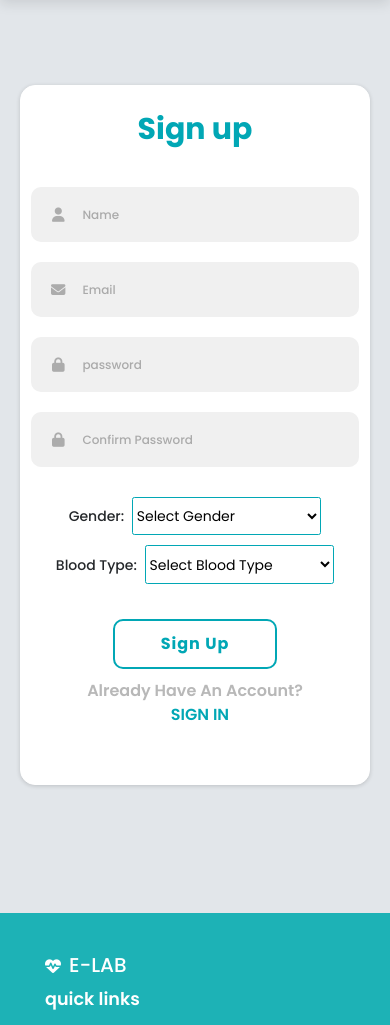
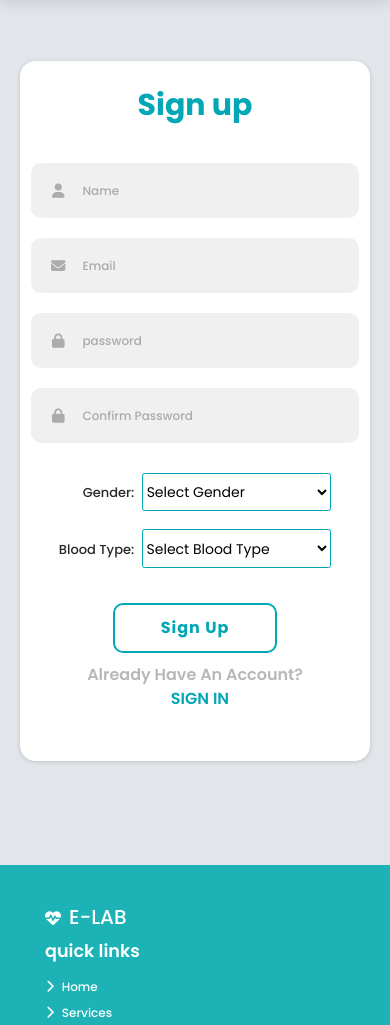
Before and after one commit to AliEissa74/E-lab-flask-App, a Flask app: page /signup in a window 390 px wide. Shown: the part 43-1068 px from the top of the page. Run offline with Flask 3, Linux system fonts and the light colour scheme; some libraries are stand-ins or nearby versions.

Commit message:
version 3

```diff
--- a/static/css/form.css
+++ b/static/css/form.css
@@ -243,7 +243,7 @@
 @media (max-width:450px){
 
   html{
-    font-size: 40%;
+    font-size: 50%;
   }
 
   .formbox .row .image{
@@ -257,5 +257,8 @@
     justify-content: center;
     margin: 0 auto;
   }
+  .gender select{
+    font-size: 12px;
+  }
 
 }
--- a/static/css/sign.css
+++ b/static/css/sign.css
@@ -210,6 +210,7 @@
 @media screen and (max-width: 600px) {
   form {
     width: 330px;
+    margin: 13rem auto;
   }
   .signup{
     width: 350px;
@@ -229,11 +230,17 @@
     text-align: center;
   }
   .signup .form-group label{
-    font-size: 14px;
+    font-size: 13px;
     font-weight: 500;
-    margin-bottom: 10px;
     display: inline;
     color: var(--black);
+  }
+  .signup .form-group option{
+    font-size: 14px;
+  }
+  .gender{
+    margin-left: 12px;
+    margin-bottom: 8px;
   }
 }
 
--- a/templates/diagnoses/diabetes.html
+++ b/templates/diagnoses/diabetes.html
@@ -53,7 +53,7 @@
               <div class="gender">
                 <label for="gender">Gender</label>
                   <select id="gender" name="Gender" >
-                    <option class="box" value="" disabled selected>*Please Select*</option>
+                    <option value="" disabled selected>*Please Select*</option>
                     <option value=1 name="Gender">male</option>
                     <option value=0 name="Gender">female</option>
 
```
Also changed, not shown: requirements.txt (added, +25 -0 lines), static/css/profile.css (+4 -4 lines).
